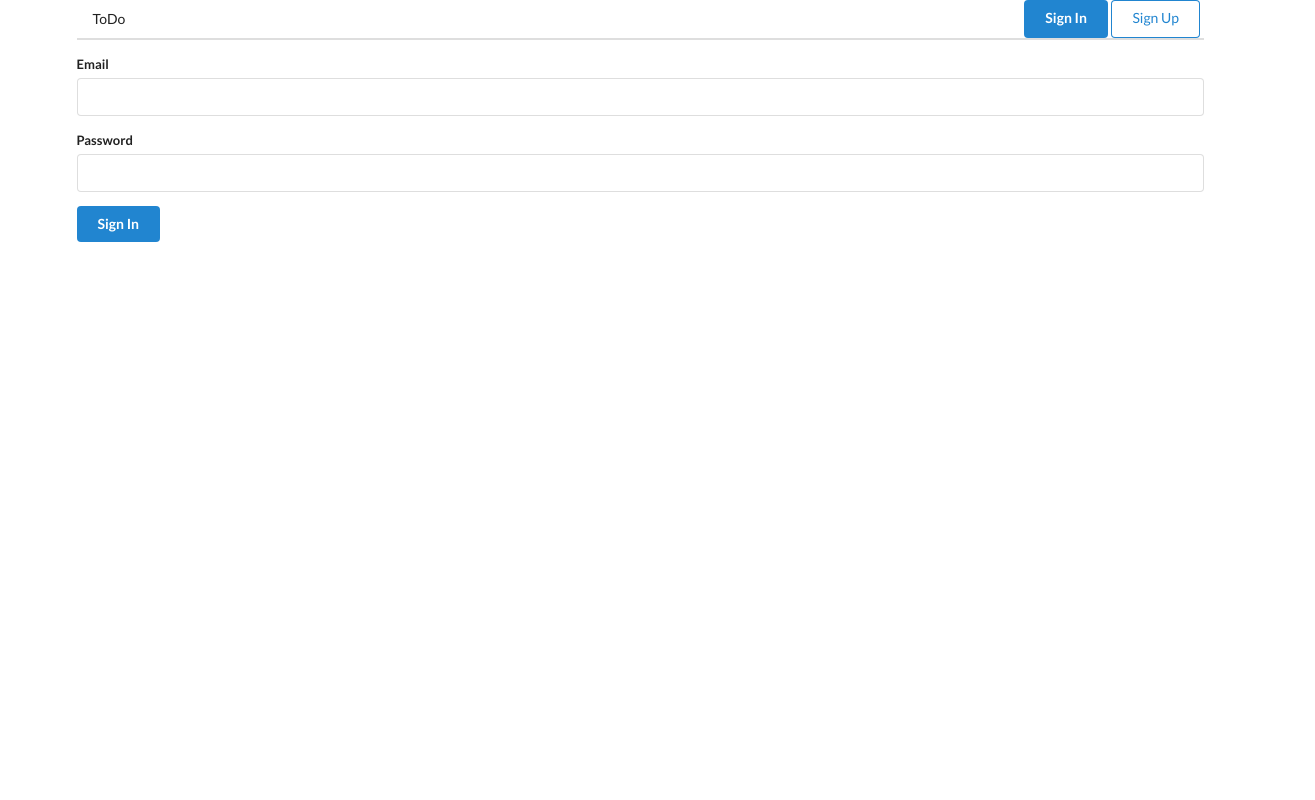
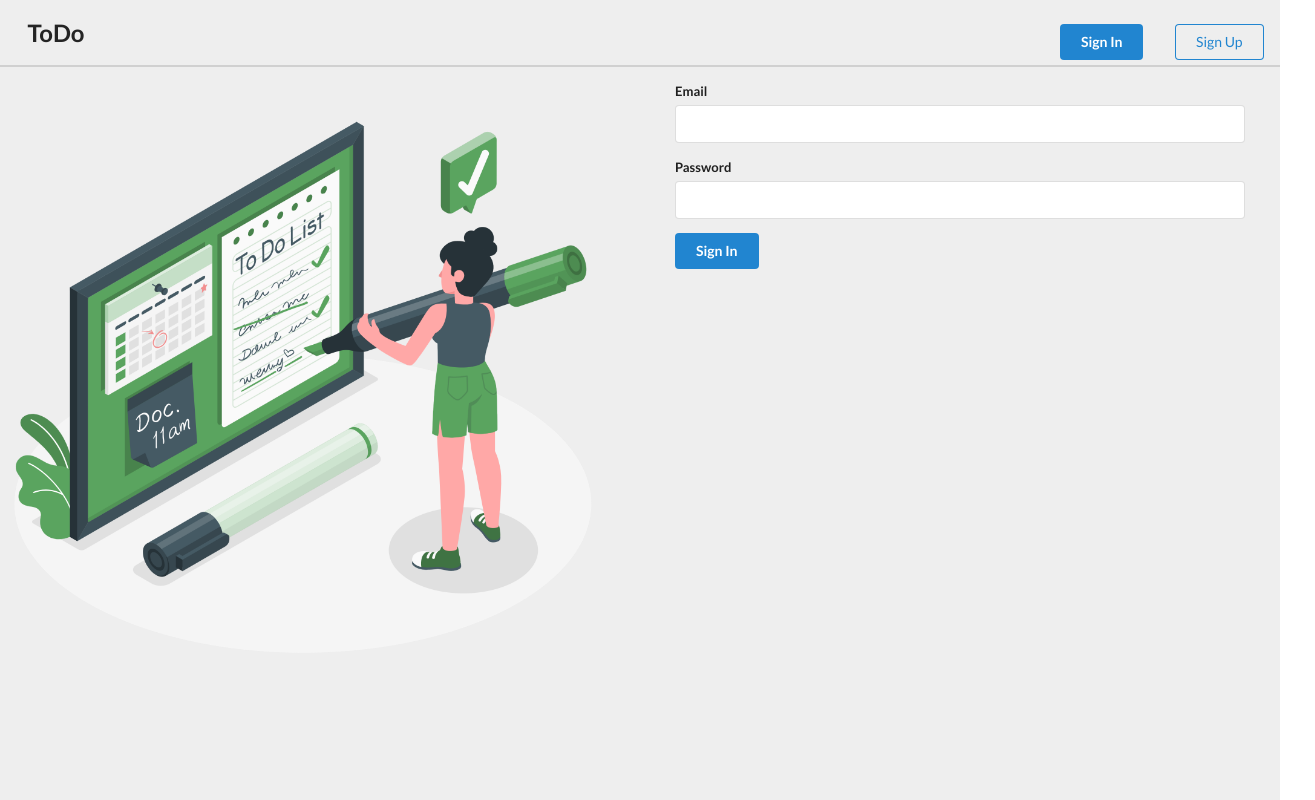
Before and after one commit to jima-r20/react-todo, a React (Create React App) app in the folder todos/: page /signin in a window 1280 px wide. Shown: the whole page, 1315 px wide, since content can reach past the window. Built offline with nearby package versions, Linux system fonts and the light colour scheme.

Commit message:
ページデザインの変更とヘッダーボタンのアニメーション追加

```diff
--- a/todos/src/components/ authentication/SignIn.js
+++ b/todos/src/components/ authentication/SignIn.js
@@ -1,16 +1,18 @@
-import React from 'react';
+import React, { useState } from 'react';
 import { useForm } from 'react-hook-form';
 import { connect } from 'react-redux';
 import { signIn } from '../../actions';
 
 const SignIn = (props) => {
   const { register, errors, handleSubmit } = useForm();
+  const { signIn } = props;
+  // const [message, setMessege] = useState('');
 
   const onSubmit = async (formValues) => {
     // ログインフォームのemailをREST APIのログイン処理用にusernameに変更
     const { email, password } = formValues;
     const params = { username: email, password };
-    props.signIn(params);
+    await signIn(params);
   };
 
   return (
--- a/todos/src/components/App.js
+++ b/todos/src/components/App.js
@@ -14,10 +14,15 @@ import history from '../history';
 
 const App = () => {
   return (
-    <div className="ui container">
+    <div style={{ backgroundColor: '#eee', height: '100vh' }}>
       <Router history={history}>
         <div>
           <Header />
+          <div className="ui two column very relaxed stackable grid">
+            <div className="column">
+              <img className="ui image" src="To do list-amico.png" />
+            </div>
+            <div className="column" style={{ width: '80vh' }}>
               <Switch>
                 <Route path="/" exact component={MainPage} />
                 <Route path="/signup" exact component={SignUp} />
@@ -30,6 +35,8 @@ const App = () => {
                 <Route path="/todos/:id" exact component={TodoShow} />
               </Switch>
             </div>
+          </div>
+        </div>
       </Router>
     </div>
   );
--- a/todos/src/components/Header.js
+++ b/todos/src/components/Header.js
@@ -15,17 +15,22 @@ const Header = (props) => {
     if (props.isSignedIn || sessionStorage.getItem('userId') !== null) {
       return (
         <div className="ui secondary pointing menu">
-          <Link to="/todos" className="item">
+          <Link to="/todos" className="item ui large header">
             ToDo
           </Link>
           <div className="right menu">
+            <div className="item">
               <Link
                 to="/"
-              className="ui button basic red"
+                className="ui animated fade inverted button red"
                 onClick={handleSignOut}
               >
-              Sign Out
+                <div className="visible content">Sign Out</div>
+                <div className="hidden content">
+                  <i className="sign-out icon"></i>
+                </div>
               </Link>
+            </div>
           </div>
         </div>
       );
@@ -33,16 +38,26 @@ const Header = (props) => {
       // ログインしていない場合
       return (
         <div className="ui secondary pointing menu">
-          <Link to="/" className="item">
+          <Link to="/" className="item ui large header">
             ToDo
           </Link>
           <div className="right menu">
-            <Link to="/signin" className="ui button primary">
-              Sign In
+            <div className="item">
+              <Link to="/signin" className="ui animated fade button primary">
+                <div className="visible content">Sign In</div>
+                <div className="hidden content">
+                  <i className="sign-in icon"></i>
+                </div>
               </Link>
-            <Link to="/signup" className="ui button basic blue">
-              Sign Up
+            </div>
+            <div className="item">
+              <Link to="/signup" className="ui animated fade button basic blue">
+                <div className="visible content">Sign Up</div>
+                <div className="hidden content">
+                  <i className="user plus icon"></i>
+                </div>
               </Link>
+            </div>
           </div>
         </div>
       );
--- a/todos/src/components/todos/TodoShow.js
+++ b/todos/src/components/todos/TodoShow.js
@@ -18,7 +18,7 @@ const TodoShow = (props) => {
   const renderAdmin = (userId, todoId) => {
     if (userId === Number(sessionStorage.getItem('userId'))) {
       return (
-        <div className="ui right floated">
+        <div>
           <Link to={`/todos/edit/${todoId}`} className="ui tiny button primary">
             Edit
           </Link>
```
Also changed, not shown: todos/public/To do list-amico.png (added). Lines whose indentation alone changed are shown as unchanged.
